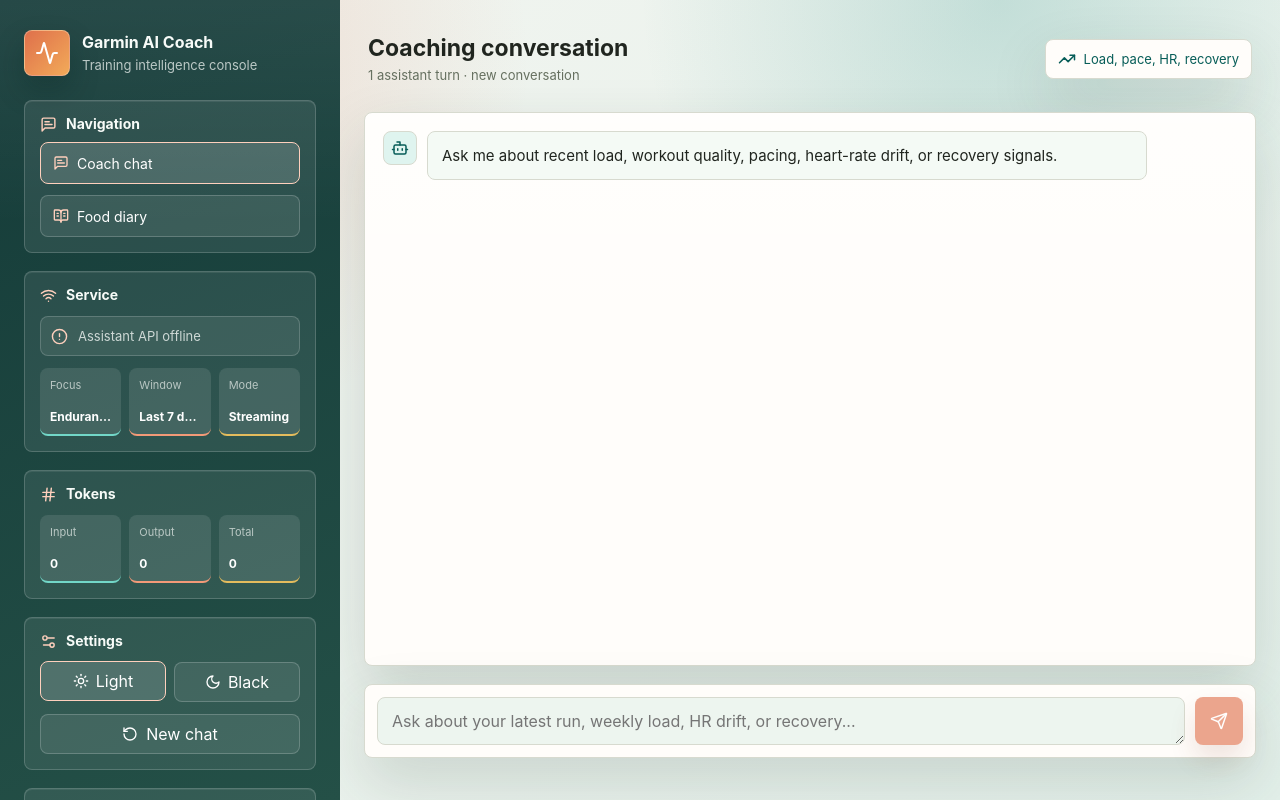
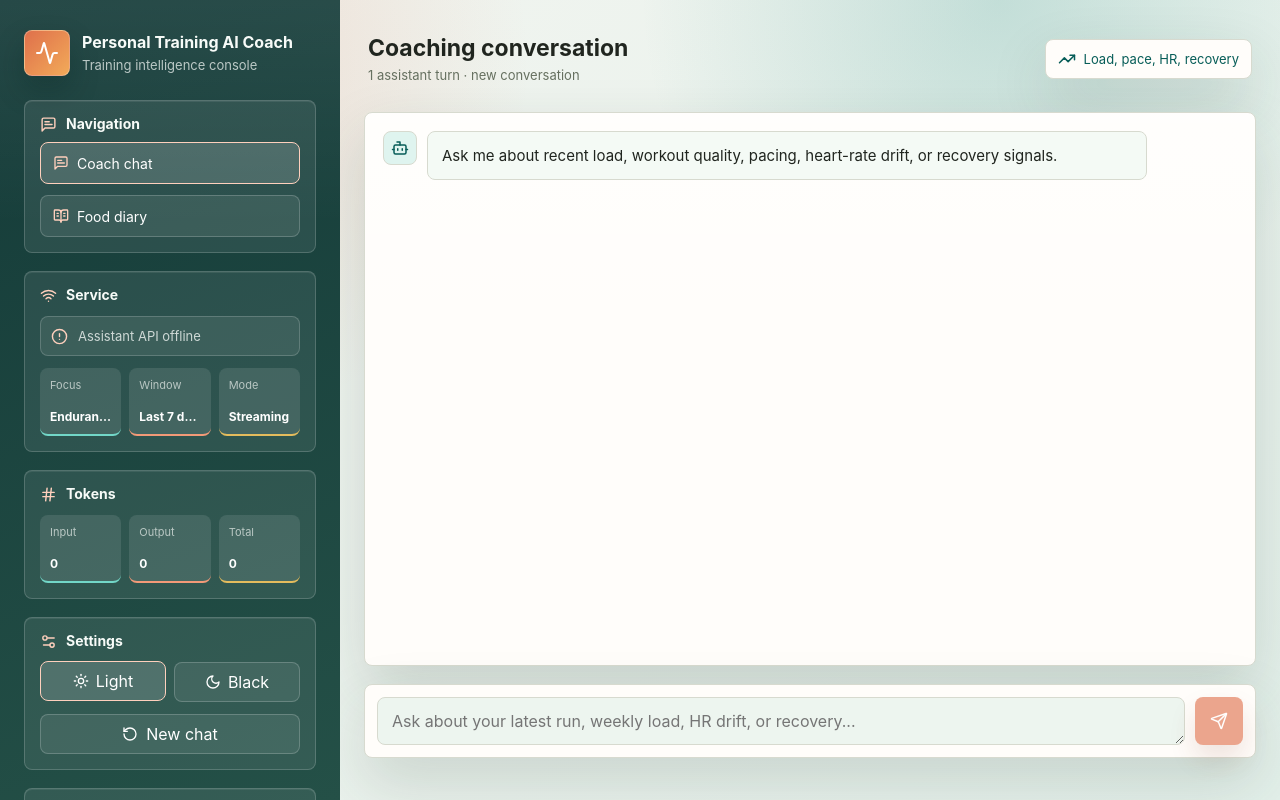
Before and after one commit to luigisaetta/Garmin-AI-coach, a Next.js app in the folder frontend/: page / in a window 1280 px wide. Built offline with nearby package versions, Linux system fonts and the light colour scheme; no server answers.

Commit message:
Update frontend product title

```diff
--- a/frontend/app/layout.tsx
+++ b/frontend/app/layout.tsx
@@ -1,7 +1,7 @@
 /*
  * Author: L. Saetta
  * Version: 0.1.0
- * Last modified: 2026-05-11
+ * Last modified: 2026-05-22
  * License: MIT
  */
 
@@ -9,7 +9,7 @@
 import "./globals.css";
 
 export const metadata: Metadata = {
-  title: "Garmin AI Coach",
+  title: "Personal Training AI Coach",
   description: "Chat interface for Garmin training insights.",
 };
 
--- a/frontend/app/nutrition-diary/page.tsx
+++ b/frontend/app/nutrition-diary/page.tsx
@@ -3,7 +3,7 @@
 /*
  * Author: L. Saetta
  * Version: 0.1.0
- * Last modified: 2026-05-15
+ * Last modified: 2026-05-22
  * License: MIT
  */
 
@@ -332,7 +332,7 @@
             <Activity size={24} />
           </span>
           <span>
-            <h1>Garmin AI Coach</h1>
+            <h1>Personal Training AI Coach</h1>
             <p>Training intelligence console</p>
           </span>
         </section>
--- a/frontend/app/page.tsx
+++ b/frontend/app/page.tsx
@@ -3,7 +3,7 @@
 /*
  * Author: L. Saetta
  * Version: 0.1.0
- * Last modified: 2026-05-12
+ * Last modified: 2026-05-22
  * License: MIT
  */
 
@@ -352,7 +352,7 @@
             <Activity size={24} />
           </span>
           <span>
-            <h1>Garmin AI Coach</h1>
+            <h1>Personal Training AI Coach</h1>
             <p>Training intelligence console</p>
           </span>
         </section>
```
